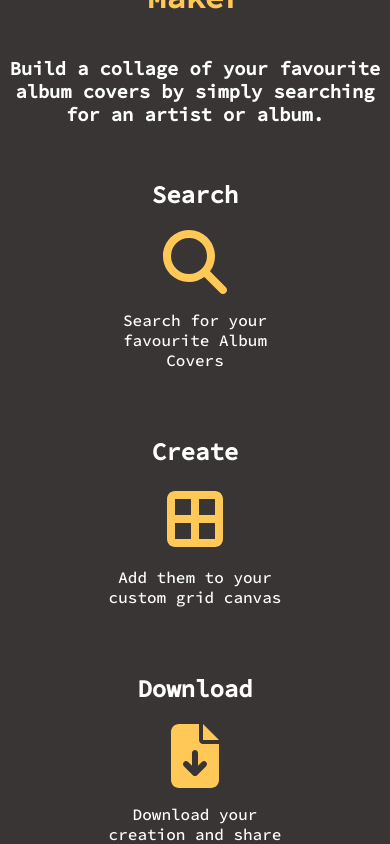
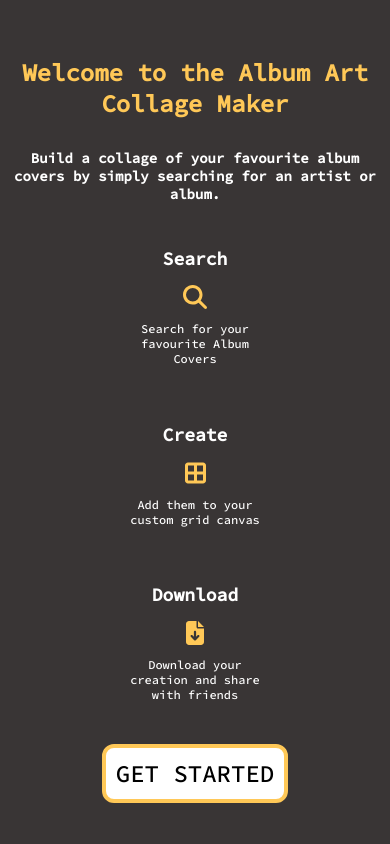
Before and after one commit to OliverMarks/my-app, a React (Create React App) app: page / in a window 390 px wide. Built offline with nearby package versions, Linux system fonts and the light colour scheme.

Commit message:
repsonsive tweaks

```diff
--- a/src/App.css
+++ b/src/App.css
@@ -239,18 +239,7 @@ img {
   margin-bottom: 15px;
 }
 
-@media only screen and (max-width: 600px) {
-  .icon-container {
-    display: flex;
-    flex-direction: column;
-  }
 
-  .container {
-    overflow-x: scroll;
-    overflow-y: scroll;
-    height: 100%;
-  }
-}
 
 .icon-section {
   /* border: 2px white solid ;  */
@@ -370,3 +359,41 @@ border: 0.2em solid white;
 
   }
 }
+
+@media only screen and (max-width: 600px) {
+
+
+
+  .icon-container {
+    display: flex;
+    flex-direction: column;
+    font-size: 12px;
+
+  }
+
+
+
+
+  .icon {
+    font-size: 2em;
+  }
+
+  .container {
+    overflow-x: scroll;
+    overflow-y: scroll;
+    height: 100vh;
+    min-height:100%
+  }
+
+  /* display: flex;
+  height: 100vh;
+  min-height: 100%;
+    overflow-x: hidden;
+    overflow-y: hidden; */
+
+
+
+  .welcome-text {
+    font-size: 12px;
+  }
+}
--- a/src/components/search.js
+++ b/src/components/search.js
@@ -367,7 +367,7 @@ let suggestedMatches
         <button className="sidebar-btn" type="button" onClick={handleDownloadImage}>Download as jpeg</button>
           </div>
 
-          </div>
+            </div>
 
         <div className="search-image-results">
              {suggestedMatches}
```
